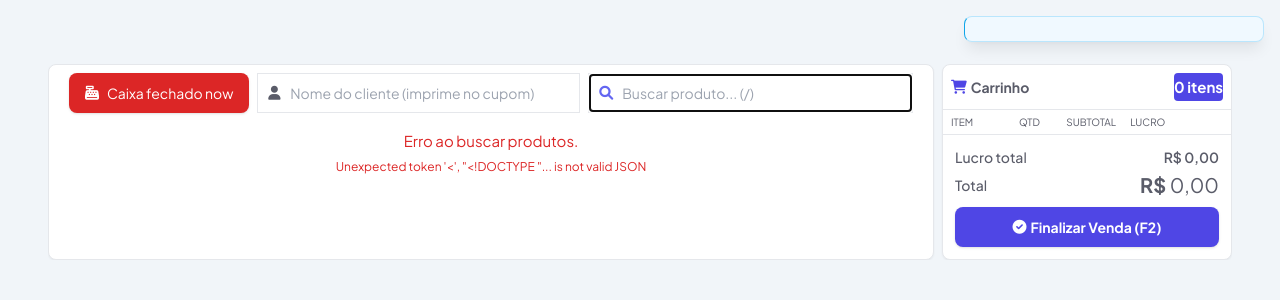
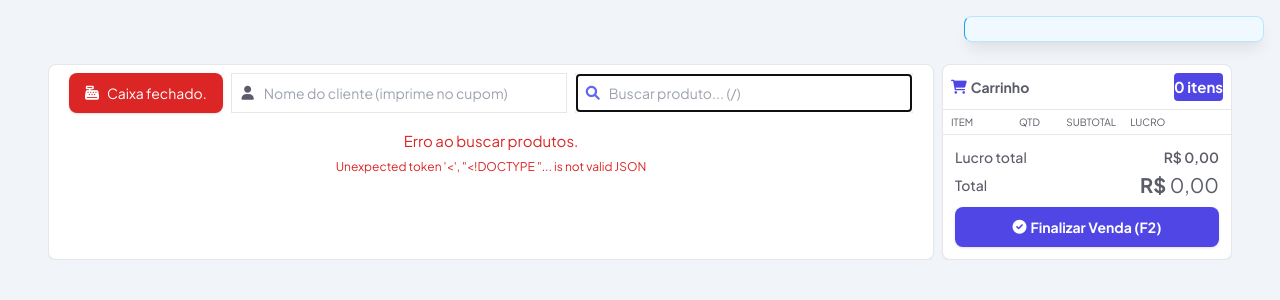
Before and after one commit to ProgFerreira/pdv, a PHP site: the page made by views/pos/index.php in a window 1280 px wide. Shown: the top 300 px of the page. Run offline with PHP 8.4, Linux system fonts and the light colour scheme; the template is opened without the code that fills it, so the values that code supplies are empty; some libraries are stand-ins or nearby versions.

Commit message:
Sua mensagem

```diff
--- a/views/pos/index.php
+++ b/views/pos/index.php
@@ -66,11 +66,11 @@ require 'views/layouts/header.php';
                 onclick="document.getElementById('openCashModal').classList.remove('hidden'); document.getElementById('opening-amount').focus();"
                 title="Abrir caixa e informar valor inicial">
                 <i class="fas fa-cash-register"></i>
-                <span>Caixa fechado now</span>
+                <span>Caixa fechado.</span>
             </button>
             <span id="pos-caixa-aberto-label" class="hidden flex flex-shrink-0 items-center gap-2 rounded-lg bg-green-600 text-white font-bold py-2 px-4 text-sm shadow">
                 <i class="fas fa-check-circle"></i>
-                <span>Caixa aberto ok</span>
+                <span>Caixa aberto.</span>
             </span>
             <div class="pos-field-wrap border border-gray-200 rounded-md bg-gray-50 focus-within:bg-white focus-within:border-indigo-400 transition-colors flex-1 min-w-0">
                 <i class="fas fa-user text-gray-400" aria-hidden="true"></i>
```
